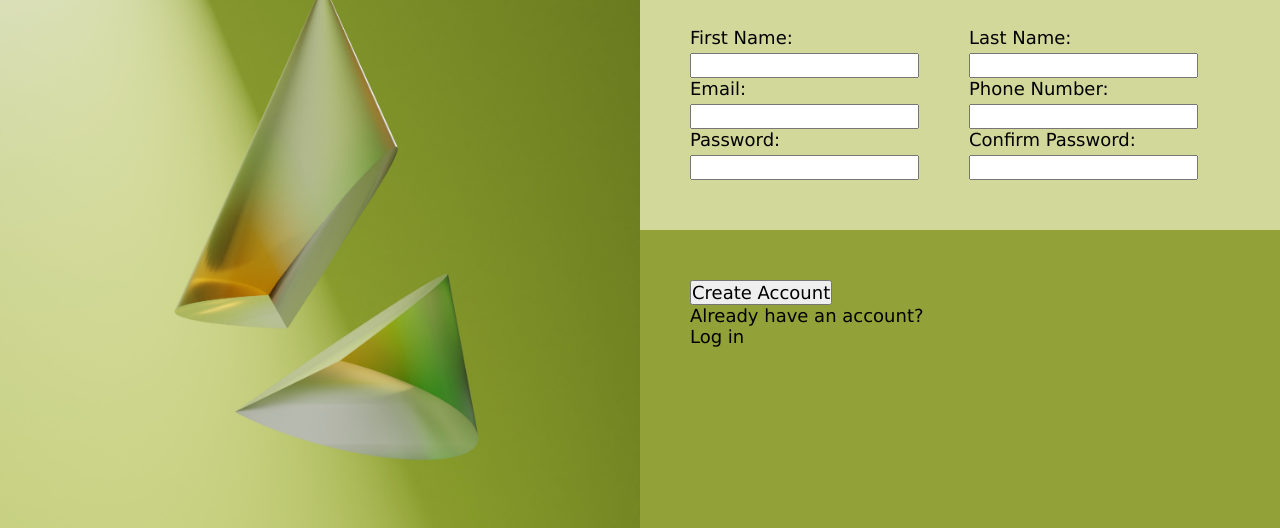
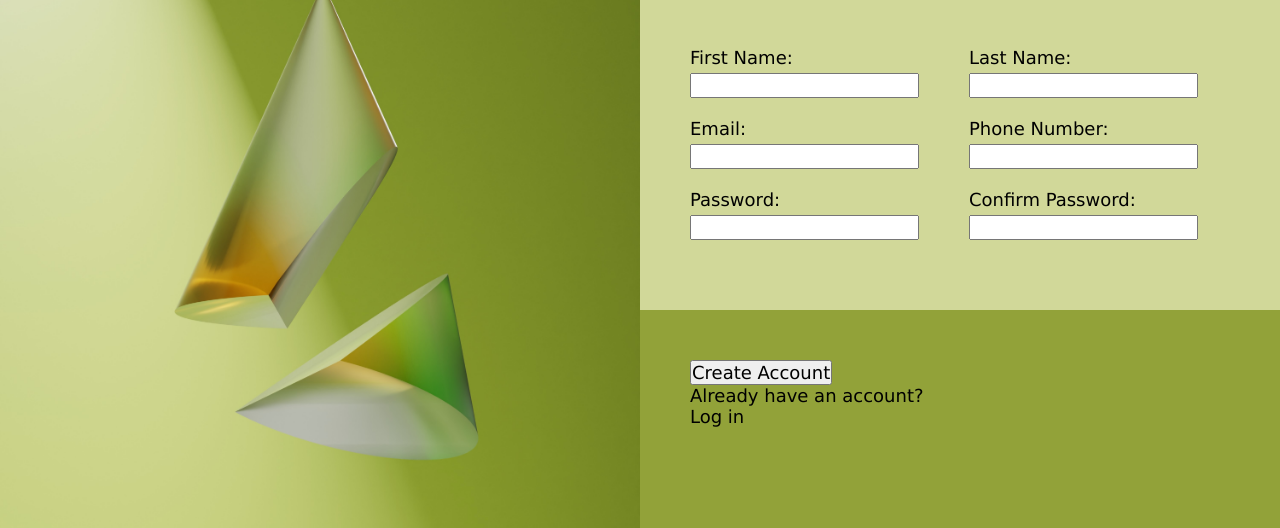
Before and after one commit to elenajusto/sign-up-form, a plain HTML site: page index.html in a window 1280 px wide. Shown: the part 272-800 px from the top of the page. Drawn offline with Linux system fonts and the light colour scheme.

Commit message:
Added margin between list items

```diff
--- a/styles.css
+++ b/styles.css
@@ -84,3 +84,8 @@ ul {
     margin-bottom: 30px;
     font-size: 30px;
 }
+
+li {
+    margin-top: 20px;
+    margin-bottom: 20px;
+}
```
